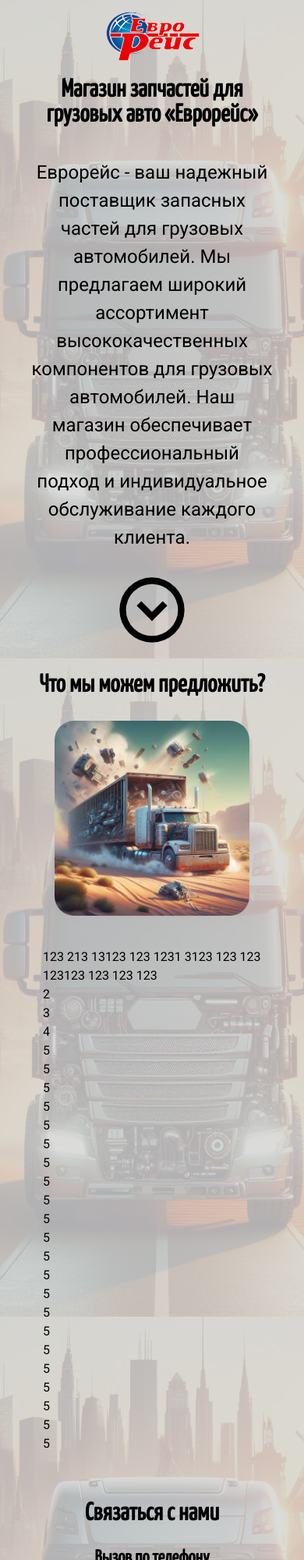
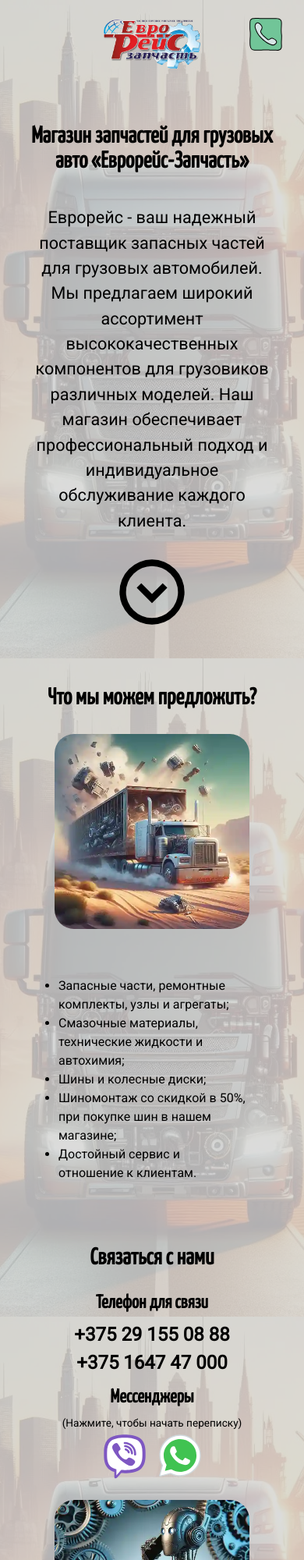
Before and after one commit to RealNord/euroreis_parts, a plain HTML site: page index.html in a window 390 px wide. Shown: the top 2000 px of the page at 78% size. Drawn offline with Linux system fonts and the light colour scheme.

Commit message:
Preprod_v1

```diff
--- a/css/style.css
+++ /dev/null
@@ -1,12 +0,0 @@
-@import url(../css/null.css);
-@import url(../css/fonts.css);
-html {
-  background: linear-gradient(#990f0f, #c75f1a);
-  font-size: 10px;
-}
-
-body {
-  display: flex;
-  flex-direction: column;
-  justify-content: space-between;
-}
--- a/index.html
+++ b/index.html
@@ -1,105 +1,82 @@
 <!DOCTYPE html>
 <html lang="ru">
 <head>
+    <meta http-equiv="Content-Security-Policy" content="script-src 'none'">
     <meta charset="UTF-8">
     <meta name="viewport" content="width=device-width, initial-scale=1.0">
     <link rel="stylesheet" href="./css/styles.css">
-    <link rel="shortcut icon" href="./img/evr-logo.png" type="image/x-icon">
+    <link rel="shortcut icon" href="./img/evr-logo.webp" type="image/x-icon">
+    <meta name=description content="Еврорейс-запчасть, лучший вариант для покупки запчасти для грузовиков европейских марок. Если ваша грузовая машина требует детали для ремонта в грузовом автосервисе, вы можете приобрести большинство комплектующих в нашем магазине.">
     <title>Грузовые запчасти «Еврорейс»</title>
 </head>
 <body>
     <div class="container">
-    <!--  -->
         <header>
+            <div class="header__misc"></div>
             <div class="header__logo">
-                <img src="./img/evr-logo.png" alt="">
+                <img src="./img/evr-logo.webp" alt="Логотип компании Еврорейс-Запчасть">
+            </div>
+            <div class="header__contact">
+                <a href="tel:+375291550888">+375 29 155 08 88</a>
+                <a href="tel:+375291550888">+375 1647 47 000</a>
+                <a href="#call_us" class="call__mobile"> </a>
             </div>
         </header>
-        <!-- Секция#1 с текстом, основным -->
         <section class="section1">
-            <h1>Магазин запчастей для грузовых авто «Еврорейс»</h1>
-            <p>Еврорейс - ваш надежный поставщик запасных частей для грузовых автомобилей. Мы предлагаем широкий ассортимент высококачественных компонентов для грузовых автомобилей. Наш магазин обеспечивает профессиональный подход и индивидуальное обслуживание каждого клиента.</p>
-            <a class="arrow__transit" href="#about_us"></a>
+            <h1>Магазин запчастей для грузовых авто «Еврорейс-Запчасть»</h1>
+            <p>Еврорейс - ваш надежный поставщик запасных частей для грузовых автомобилей. Мы предлагаем широкий ассортимент высококачественных компонентов для грузовиков различных моделей. Наш магазин обеспечивает профессиональный подход и индивидуальное обслуживание каждого клиента.</p>
+            <a class="arrow-transit" href="#about_us"> </a>
         </section>
-        <!-- Секция#2 текст фото, подводит к контактам -->
         <section class="section2" id="about_us">
             <h1>Что мы можем предложить?</h1>
             <div class="section2__wrapper">
                 <div class="block-image">
-                    <img src="./img/image-tier1.jpg" alt="Связаться с нами">
+                    <img src="./img/image-tier1.webp" alt="Связаться с нами">
                 </div>
-                <!--  -->
                 <div class="section2__text-wrapper">
                     <ul>
-                        <li>123 213 13123 123 1231 3123 123 123 123123 123 123 123</li>
-                        <li>2</li>
-                        <li>3</li>
-                        <li>4</li>
-                        <li>5</li>
-                        <li>5</li>
-                        <li>5</li>
-                        <li>5</li>
-                        <li>5</li>
-                        <li>5</li>
-                        <li>5</li>
-                        <li>5</li>
-                        <li>5</li>
-                        <li>5</li>
-                        <li>5</li>
-                        <li>5</li>
-                        <li>5</li>
-                        <li>5</li>
-                        <li>5</li>
-                        <li>5</li>
-                        <li>5</li>
-                        <li>5</li>
-                        <li>5</li>
-                        <li>5</li>
-                        <li>5</li>
-                        <li>5</li>
+                        <li>Запасные части, ремонтные комплекты, узлы и агрегаты;</li>
+                        <li>Смазочные материалы, технические жидкости и автохимия;</li>
+                        <li>Шины и колесные диски;</li>
+                        <li>Шиномонтаж со скидкой в 50%, при покупке шин в нашем магазине;</li>
+                        <li>Достойный сервис и отношение к клиентам.</li>
                     </ul>
                 </div>
             </div>
         </section>
-        <!-- Секция#3 контакты, вызов и консультация -->
-        <section class="section3">
+        <section class="section3" id="call_us">
             <h1>Связаться с нами</h1>
             <div class="section3__wrapper">
                 <div class="section3__text-wrapper">
-                    <div class="call_list">
-                        <h2>Вызов по телефону</h2>
-                        <a href="tel:+79991112233">+375 12 123 45 67</a>
-                        <a href="tel:+79991112233">+375 12 123 45 67</a>
+                    <div class="section3__call-list">
+                        <h2>Телефон для связи</h2>
+                        <a href="tel:+375291550888">+375 29 155 08 88</a>
+                        <a href="tel:+375164747000">+375 1647 47 000</a>
                     </div>
-                    <div class="section3__messanger-list_wrapper">
+                    <div class="section3__messangers-wrapper">
                         <h2>Мессенджеры</h2>
-                        <div class="section3__messanger-list">
-                            <a href="" class="viber__link messanger__link"></a>
-                            <a href="" class="whatsapp__link messanger__link"></a>
+                        <span>(Нажмите, чтобы начать переписку)</span>
+                        <div class="section3__messangers" title="Нажмите, чтобы начать переписку">
+                            <a href="viber://chat?number=%2B375296858364" target="_blank" class="viber-link messanger-link"></a>
+                            <a href="https://wa.me/375296858364" target="_blank" class="whatsapp-link messanger-link"></a>
                         </div>
                     </div>
                 </div>
-                <!--  -->
                 <div class="block-image">
-                    <img src="./img/image-contact.jpg" alt="Связаться с нами">
+                    <img src="./img/image-contact.webp" alt="Связаться с нами">
                 </div>
-
             </div>
         </section >
-        <!-- Секция#4 с адресом и картой -->
         <section class="section4">
             <h1>Наш магазин на карте</h1>
             <address>Республика Беларусь, 225644, Брестская область, Лунинецкий район, г. Лунинец, ул Мелиоративная, д. 30</address>
             <div class="section4__map">
-                <iframe src="https://yandex.ru/map-widget/v1/?um=constructor%3Acc71ff19486837fd60433e3a0ccbb5b73bab5c36e0e2a8f5d0a4dc554bf78e11&amp;source=constructor" width="100%" height="100%" frameborder="0"></iframe>
+                <iframe src="https://yandex.ru/map-widget/v1/?um=constructor%3Acc71ff19486837fd60433e3a0ccbb5b73bab5c36e0e2a8f5d0a4dc554bf78e11&amp;source=constructor" title="Магазин можно найти на карте"></iframe>
             </div>
         </section>
-        <!-- Подземка (может быть пустой или с дублированием контактов) -->
         <footer>
-            COPYRIGHT 2024 - AVTO.EUROREIS.BY
+            COPYRIGHT 2024 - ZAP.EUROREIS.BY
         </footer>
-    <!--  -->
     </div>
-    <script src="./js/script.js"></script>
 </body>
 </html>
--- a/scss/styles.scss
+++ b/scss/styles.scss
@@ -1,222 +1,267 @@
-// Импорты
-//
+//  //  //  //  //  //  //  //  //  //  //  //  //  //
+// Импорты  //  //  //  //  //  //  //  //  //  //  //
+//  //  //  //  //  //  //  //  //  //  //  //  //  //
 @import url(../css/null.css);
 @import url(../css/fonts.css);
-//
-// Переменные
-//
+//  //  //  //  //  //  //  //  //  //  //  //  //  //
+// Переменные   //  //  //  //  //  //  //  //  //  //
+//  //  //  //  //  //  //  //  //  //  //  //  //  //
 $header-h: 10vh;
+$text-glow_color: #FC0;
+$GLOBAL_FONT_SIZE: 10px;
+$HEADER_FONT_FAMILY: 'Yanone Kaffeesatz', sans-serif;
 $block-images_width: 400px;
-//
-// Глобальные свойства
-//
+
+//  //  //  //  //  //  //  //  //  //  //  //  //  //
+// Mixins   //  //  //  //  //  //  //  //  //  //  //
+//  //  //  //  //  //  //  //  //  //  //  //  //  //
+@mixin text-glow_hover(){
+    :hover{
+        text-shadow: $text-glow_color 1px 0 10px;
+    }
+}
+@mixin background-template_image(){
+    background-size: cover;
+    background-repeat: no-repeat;
+    background-position: center;
+    background-attachment: fixed;
+}
+@mixin background-template_icon(){
+    background-size: cover;
+    background-color: transparent;
+    background-repeat: no-repeat;
+    background-position: center;
+}
+@mixin flex-template_column(){
+    display: flex;
+    flex-direction: column;
+}
+//  //  //  //  //  //  //  //  //  //  //  //  //  //
+// Глобальные свойства  //  //  //  //  //  //  //  //
+//  //  //  //  //  //  //  //  //  //  //  //  //  //
 html{
-    font-size: 10px;
-    font-family: 'Yanone Kaffeesatz', sans-serif;
+    font-size: $GLOBAL_FONT_SIZE;
+    text-align: center;
+    font-family: 'Roboto', sans-serif;
+    //
     scroll-behavior: smooth;
 }
+iframe{
+    width: 100%;
+    height: 100%;
+    border: none;
+}
 h1{
-    text-align: center;
-    font-size: 4rem;
+    font-size: 3.7rem;
     line-height: 4rem;
+    font-family: $HEADER_FONT_FAMILY;
+    //
     margin-bottom: 15px;
 }
-
 h2{
     font-size: 3rem;
+    font-family: $HEADER_FONT_FAMILY;
     line-height: 3rem;
 }
-
 p{
-    font-size: 3rem;
-    text-align: center;
-    font-family: 'Roboto', sans-serif;
+    font-size: 2.7rem;
 }
 ul{
     font-size: 2rem;
-    font-family: 'Roboto', sans-serif;
-    list-style: none;
-    padding: 0px;
-    :hover{
-        text-shadow: #FC0 1px 0 10px;
-    }
+    //
+    padding: 20px;
+    //
+    text-align: start;
+    @include text-glow_hover();
     li{
         transition: all .8s;
     }
 }
-
 a{
+    color: #000000;
     text-decoration: none;
-    color: #000000;
-    font-family: 'Roboto', sans-serif;
 }
 address{
     font-size: 3rem;
+    font-style: normal;
     line-height: 3rem;
-    text-align: center;
-    font-family: 'Roboto', sans-serif;
-    font-style: normal;
 }
-
-//
-// Тело
-//
+//  //  //  //  //  //  //  //  //  //  //  //  //  //
+// Тело //  //  //  //  //  //  //  //  //  //  //  //
+//  //  //  //  //  //  //  //  //  //  //  //  //  //
 body{
     margin: 0;
     padding: 0;
     //
-    background-image: url(../img/background-main.jpg);
-    background-size: cover;
-    background-repeat: no-repeat;
-    background-attachment: fixed;
+    background-image: url(../img/background-main.webp);
+    //
+    @include background-template_image();
 }
-//
-// Контейнер
-//
+//  //  //  //  //  //  //  //  //  //  //  //  //  //
+// Контейнер    //  //  //  //  //  //  //  //  //  //
+//  //  //  //  //  //  //  //  //  //  //  //  //  //
 .container{
+    max-width: 1200px;
+    //
+    margin: 0px auto;
+    padding: 0px 25px;
+    //
     background: rgba(212, 212, 212, 0.808);
-    margin: 0px auto;
-    max-width: 1200px;
-    padding: 0px 25px;
     box-shadow: 0px 0px 20px black;
 }
-//
-// Голова
-//
+//  //  //  //  //  //  //  //  //  //  //  //  //  //
+// Голова   //  //  //  //  //  //  //  //  //  //  //
+//  //  //  //  //  //  //  //  //  //  //  //  //  //
 header{
     height: $header-h;
     //
+    padding-top: 20px;
+    margin-bottom: 20px;
+    padding-bottom: 20px;
+    //
     display: flex;
-    justify-content: center;
-    padding-bottom: 20px;
+    justify-content: space-between;
+    //
     img{
         height: 10vh;
         padding-top: 5px;
     }
 }
-
+.header__misc{
+    width: 110px;
+}
+.header__logo{
+    display: flex;
+    justify-content: center;
+}
+.header__contact{
+    font-size: 1.3rem;
+    //
+    padding-top: 35px;
+    //
+    @include flex-template_column();
+    gap: 7px;
+    justify-content: center;
+}
+.call__mobile{
+    width: 48px;
+    display: none;
+    min-width: 48px;
+    min-height: 48px;
+    //
+    @include background-template_icon();
+    background-image: url(../img/icons/call-icon.svg);
+}
 section{
     min-height: 50vh;
+    //
     padding: 15px;
+    //
     overflow: hidden;
 }
-
-
-//
-// Секция 1
-//
+//  //  //  //  //  //  //  //  //  //  //  //  //  //
+// Секция 1 //  //  //  //  //  //  //  //  //  //  //
+//  //  //  //  //  //  //  //  //  //  //  //  //  //
 .section1{
-    min-height:  100vh - $header-h;
-    display: flex;
-    flex-direction: column;
+    min-height: 100vh - $header-h;
+    //
+    @include flex-template_column();
+    gap: 25px;
     justify-content: center;
-    gap: 25px;
 }
-
-.arrow__transit{
-    align-self: center;
+.arrow-transit{
     width: 100px;
     height: 100px;
+    //
+    @include background-template_icon();
+    cursor: pointer;
     background-image: url(../img/icons/arrow-down.svg);
-    background-repeat: no-repeat;
-    background-size: cover;
-    background-color: transparent;
-    border: 0px;
-    cursor: pointer;
+    //
+    align-self: center;
 }
-//
-// Секция 2
-//
+//  //  //  //  //  //  //  //  //  //  //  //  //  //
+// Секция 2 //  //  //  //  //  //  //  //  //  //  //
+//  //  //  //  //  //  //  //  //  //  //  //  //  //
 .section2{
-    display: flex;
-    flex-direction: column;
+    @include flex-template_column();
 }
 .section2__wrapper{
+    padding: 15px;
+    //
+    gap: 15px;
     display: flex;
+    align-items: center;
     justify-content: space-around;
-    align-items: center;
-    padding: 15px;
-    gap: 15px;
-    vertical-align: middle;
 }
-//
-// Секция 3
-//
+//  //  //  //  //  //  //  //  //  //  //  //  //  //
+// Секция 3 //  //  //  //  //  //  //  //  //  //  //
+//  //  //  //  //  //  //  //  //  //  //  //  //  //
 .section3{
-    display: flex;
-    flex-direction: column;
+    @include flex-template_column();
     h2{
         margin-bottom: 10px;
     }
 }
 .section3__wrapper{
+    padding: 15px;
+    //
+    gap: 25px;
     display: flex;
+    flex-wrap: wrap;
+    align-items: center;
     justify-content: space-around;
+}
+.section3__text-wrapper{
+    @include flex-template_column();
+    gap: 15px;
     align-items: center;
-    padding: 15px;
-    flex-wrap: wrap;
-    gap: 25px;
-}
-
-.section3__text-wrapper{
-    text-align: center;
-    display: flex;
-    flex-direction: column;
-    align-items: center;
-    gap: 15px;
     a{
         font-size: 3rem;
+        transition: all .6s;
         user-select: none;
-        transition: all .6s;
         font-weight: 600;
         &:hover{
-            text-shadow: #FC0 1px 0 10px;
+            text-shadow: $text-glow_color 1px 0 10px;
         }
     }
 }
 .block-image{
     height: 100%;
     max-width: 250px;
+    //
+    overflow: hidden;
     border-radius: 25px;
-    overflow: hidden;
 }
-.call_list{
+.section3__call-list{
+    @include flex-template_column();
+}
+.section3__messangers-wrapper{
+    @include flex-template_column();
+    span{
+        font-size: 1.7rem;
+    }
+}
+.section3__messangers{
+    gap: 7px;
     display: flex;
-    flex-direction: column;
-    text-align: center;
+    justify-content: center;
 }
-.section3__messanger-list_wrapper{
-    display: flex;
-    flex-direction: column;
-    text-align: center;
-}
-
-.section3__messanger-list{
-    display: flex;
-    gap: 7px;
-}
-.viber__link{
+.viber-link{
     background-image: url(../img/icons/viber-icon.svg);
 }
-.whatsapp__link{
+.whatsapp-link{
     background-image: url(../img/icons/whatsapp-icon.svg);
 }
-.messanger__link{
+.messanger-link{
     width: 64px;
     height: 64px;
-    background-repeat: no-repeat;
-    background-size: cover;
-    background-color: transparent;
-    background-position: center;
+    @include background-template_icon();
 }
-
-
-//
-// Секция 4
-//
+//  //  //  //  //  //  //  //  //  //  //  //  //  //
+// Секция 4 //  //  //  //  //  //  //  //  //  //  //
+//  //  //  //  //  //  //  //  //  //  //  //  //  //
 .section4{
-    display: flex;
-    flex-direction: column;
+    @include flex-template_column();
     gap: 50px;
     address{
         margin-top: -15px;
@@ -224,46 +269,61 @@ section{
 }
 .section4__map{
     width: 100%;
+    height: 40vh;
+    //
+    margin-bottom: 5%;
+    //
     border: solid black;
-    height: 40vh;
+    overflow: hidden;
     border-radius: 25px;
-    margin-bottom: 5%;
-    overflow: hidden;
     iframe{
         border-radius: 5px;
     }
 }
-//
-// Подвал
-//
+//  //  //  //  //  //  //  //  //  //  //  //  //  //
+// Подвал   //  //  //  //  //  //  //  //  //  //  //
+//  //  //  //  //  //  //  //  //  //  //  //  //  //
 footer{
-    text-align: center;
     font-size: 2rem;
-    font-family: 'Roboto', sans-serif;
 }
-//
-// Медиа-запросы
-//
-
-
+//  //  //  //  //  //  //  //  //  //  //  //  //  //
+// Медиа-запросы    //  //  //  //  //  //  //  //  //
+//  //  //  //  //  //  //  //  //  //  //  //  //  //
 @media screen and (max-width: 720px) {
-
     .section2__wrapper{
         flex-wrap: wrap;
     }
 }
-
 @media screen and (max-width: 500px) {
     html{
         font-size: 8px;
-
+    }
+    .header__logo{
+        img{
+            height: 8vh;
+            padding-top: 5px;
+        }
+    }
+    .header__contact{
+        width: 110px;
+        //
+        padding-top: 0px;
+        //
+        flex-direction: row;
+        justify-content: end;
+        a{
+            display: none;
+        }
+        .call__mobile{
+            display: inline-block;
+        }
+    }
+    .section2__wrapper{
+        gap: 25px;
+        flex-direction: column;
     }
     .section3__wrapper{
+        gap: 25px;
         flex-direction: column;
-        gap: 25px;
-    }
-    .section2__wrapper{
-        flex-direction: column;
-        gap: 25px;
     }
 }
```
Also changed, not shown: css/styles.css, img/background-main.jpg (deleted), img/background-main.webp (added), img/background-mainOLD.jpg (deleted), img/evr-logo.png (deleted), img/evr-logo.webp (added), img/icons/call-icon.svg (added), img/image-contact.jpg (deleted), img/image-contact.webp (added), img/image-tier1.jpg (deleted), img/image-tier1.webp (added), 1 other file.
